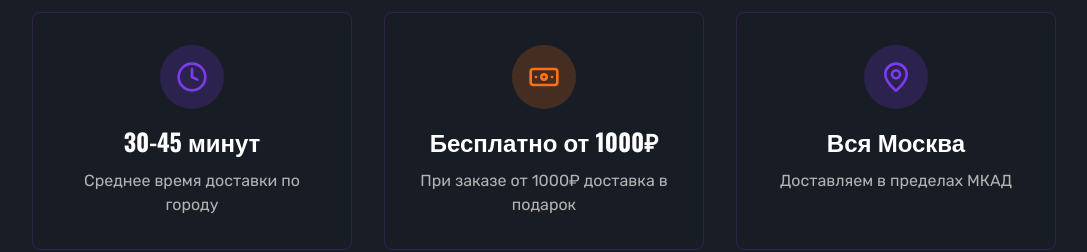
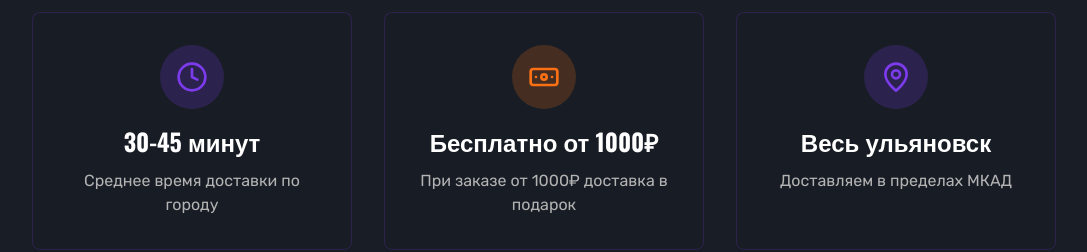
Before and after one commit to pr-poehali-dev/indie-eat-glitch-site, a React (Vite) app: page / in a window 1280 px wide. Shown: the part 2240-2492 px from the top of the page, without its empty margins (96-1183 px from the left). Built offline with nearby package versions, Linux system fonts and the light colour scheme.

Commit message:
Обновление 1 компонентов

```diff
--- a/src/pages/Index.tsx
+++ b/src/pages/Index.tsx
@@ -200,7 +200,7 @@ const Index = () => {
               <div className="w-16 h-16 bg-primary/20 rounded-full flex items-center justify-center mx-auto mb-4">
                 <Icon name="MapPin" size={32} className="text-primary" />
               </div>
-              <h3 className="text-2xl font-bold mb-3">Вся Москва</h3>
+              <h3 className="text-2xl font-bold mb-3">Весь ульяновск</h3>
               <p className="text-muted-foreground">Доставляем в пределах МКАД</p>
             </Card>
           </div>
```
